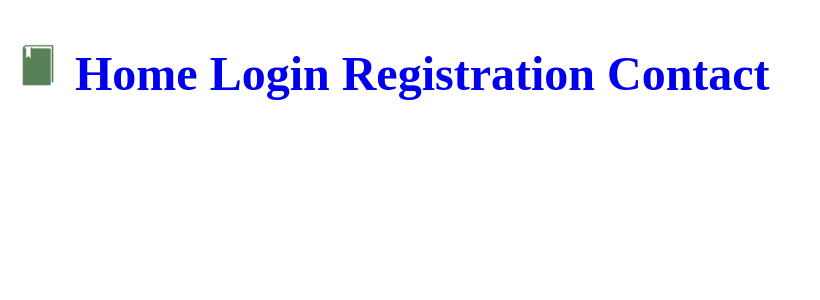
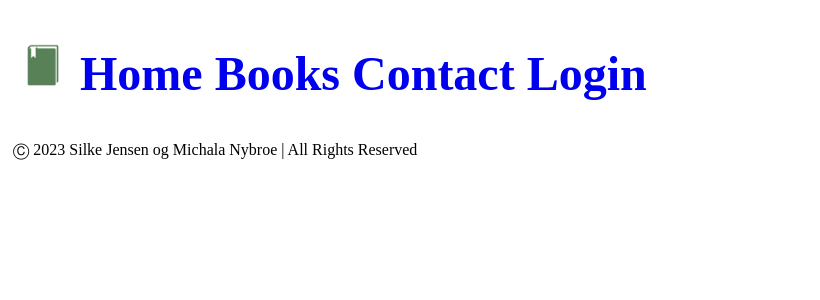
Before and after one commit to MichalaNybroe/Book-Splendor, a Svelte app in the folder client/: page /books in a window 1280 px wide. Shown: the top 300 px of the page, without its empty margins (0-820 px from the left). Built offline with nearby package versions, Linux system fonts and the light colour scheme; a web font is replaced by a local one.

Commit message:
now seperate navbar and footer + primary router in app.svelte

```diff
--- a/client/src/App.svelte
+++ b/client/src/App.svelte
@@ -1,32 +1,28 @@
 <script>
+  import Navbar from "./components/Navbar.svelte"
+  import Footer from "./components/Footer.svelte"
 
-  //why?????????????
-  import { Router, Link, Route } from "svelte-navigator";
+  import { Route, Router } from "svelte-navigator"
 
-  import Home from "./pages/home/Home.svelte";
-  import Registration from "./pages/registration/Registration.svelte";
-  import Login from "./pages/login/Login.svelte";
-  import Contact from "./pages/contact/Contact.svelte";
+  import Home from "./pages/home/Home.svelte"
+  import Login from "./pages/login/Login.svelte"
+  import Contact from "./pages/contact/Contact.svelte"
+  import Books from "./pages/books/Books.svelte"
 </script>
 
+<main class="margin-left">
   <Router>
-  <nav>
-<!--    <h1>Book-Splendor <img src="/public/favicon.png" alt="Book-Splendor icon" height="40px"> </h1> -->
-<h1 class="margin-left">
-  <img src="/public/favicon.png" alt="Book-Splendor icon" height="50px"> <Link to="/">Home</Link>
-    <Link to="/login">Login</Link>
-    <Link to="/registration">Registration</Link>
-    <Link to="/contact">Contact</Link>
-  </nav>
+    <Navbar></Navbar>
+
       <div>
         <Route path="/"><Home /></Route>
         <Route path="/login"><Login /></Route>
-    <Route path="/registration"><Registration /></Route>
         <Route path="/contact"><Contact /></Route>
+        <Route path="/books"><Books /></Route>
       </div>
+
+    <Footer></Footer>
   </Router>
-
-<main class="margin-left">
 </main>
 
 <style>
--- /dev/null
+++ b/client/src/components/Footer.svelte
@@ -0,0 +1 @@
+<p id="rights">Ⓒ {new Date().getFullYear()} Silke Jensen og Michala Nybroe | All Rights Reserved</p>
--- /dev/null
+++ b/client/src/components/Navbar.svelte
@@ -0,0 +1,48 @@
+<script>
+    import { Router, Link, useNavigate } from "svelte-navigator"
+    import { user } from "../store/auth.js"
+    import { BASE_URL } from "../store/globals.js"
+
+    const navigate = useNavigate()
+
+    async function logout()  {
+        user.set(null)
+
+        await fetch(`${$BASE_URL}/logout`, {
+            method: "POST",
+        })
+
+        navigate("/")
+    }
+
+</script>
+
+<Router primary={false}>
+    <nav>
+        <h1 class="margin-left">
+        <Link to="/"><img src="/public/favicon.png" alt="Book-Splendor icon" height="50px"></Link>
+        <Link to="/">Home</Link>
+        <Link to="/books">Books</Link>
+        <Link to="/contact">Contact</Link>
+        {#if $user != null}
+            <button on:click={logout}>Logout</button>
+        {:else}
+            <Link to="/login">Login</Link>
+        {/if}
+      </nav>
+</Router>
+
+<style>
+.margin-left {
+    margin-left: 5px
+}
+
+a {
+    color: #588157;
+}
+
+button {
+    color: #588157;
+}
+
+</style>
--- /dev/null
+++ b/client/src/store/auth.js
@@ -0,0 +1,3 @@
+import { writable } from "svelte/store"
+
+export const user = writable(null)
```
Also changed, not shown: client/src/pages/books/Books.svelte (added). Lines whose indentation alone changed are shown as unchanged.
